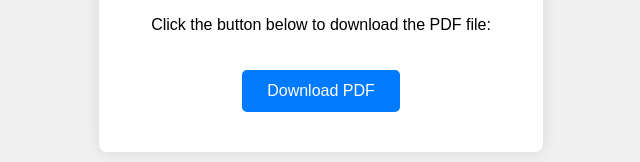
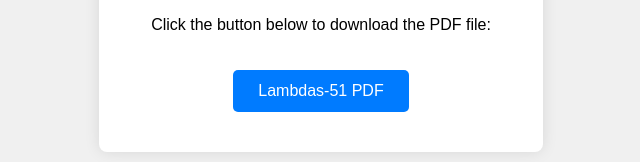
Before and after one commit to bala201/study, a plain HTML site: page index.html in a window 1280 px wide. Shown: the part 376-538 px from the top of the page, without its empty margins (319-959 px from the left). Drawn offline with Linux system fonts and the light colour scheme.

Commit message:
lambdas ex1

```diff
--- a/index.html
+++ b/index.html
@@ -10,7 +10,7 @@
     <div class="container">
         <h1>Welcome to My Website</h1>
         <p>Click the button below to download the PDF file:</p>
-        <a href="files/sample.pdf" download class="download-btn">Download PDF</a>
+        <a href="files/Lambdas-51.pdf" download class="download-btn">Lambdas-51 PDF</a>
     </div>
 </body>
 </html>
```
Also changed, not shown: 11 other files.
